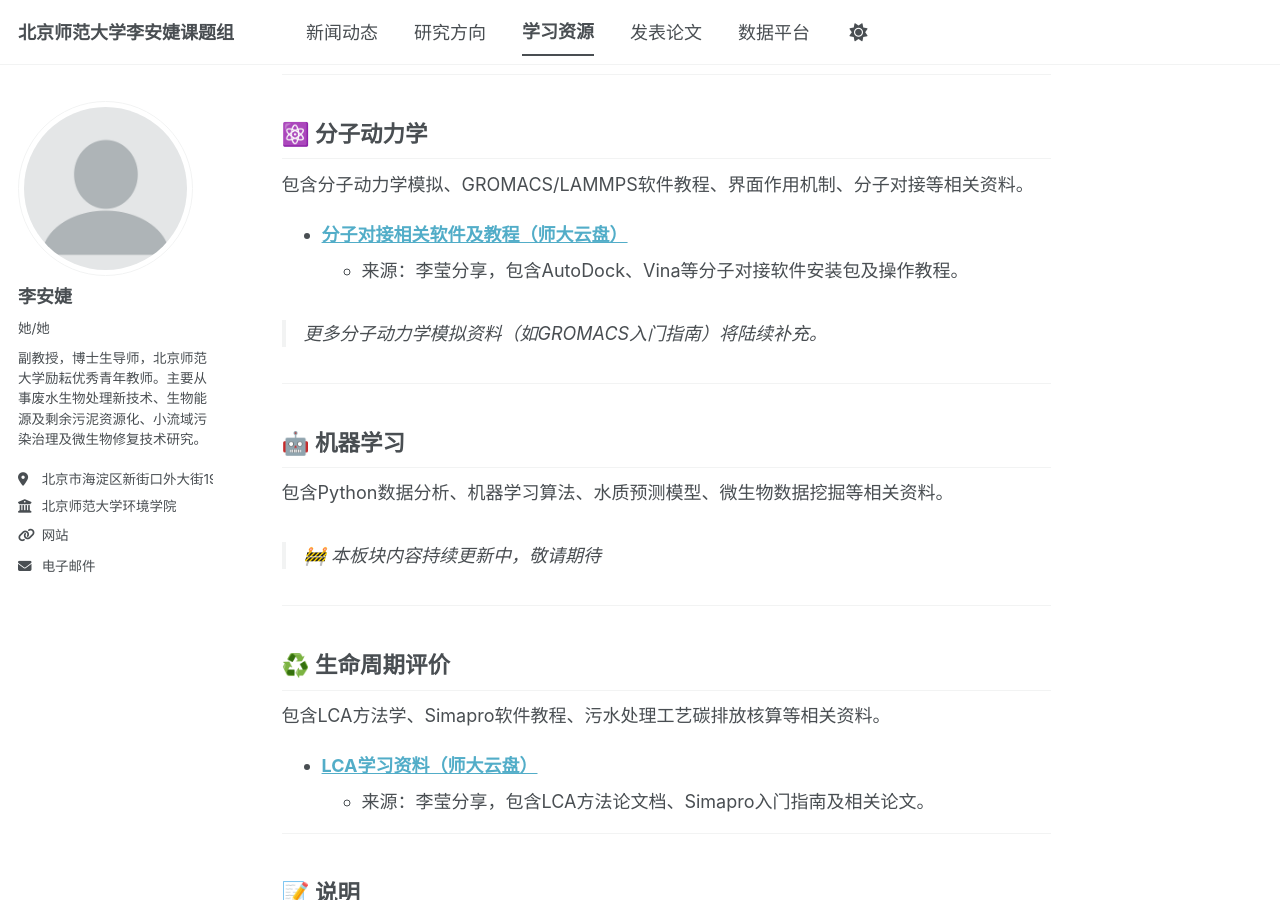
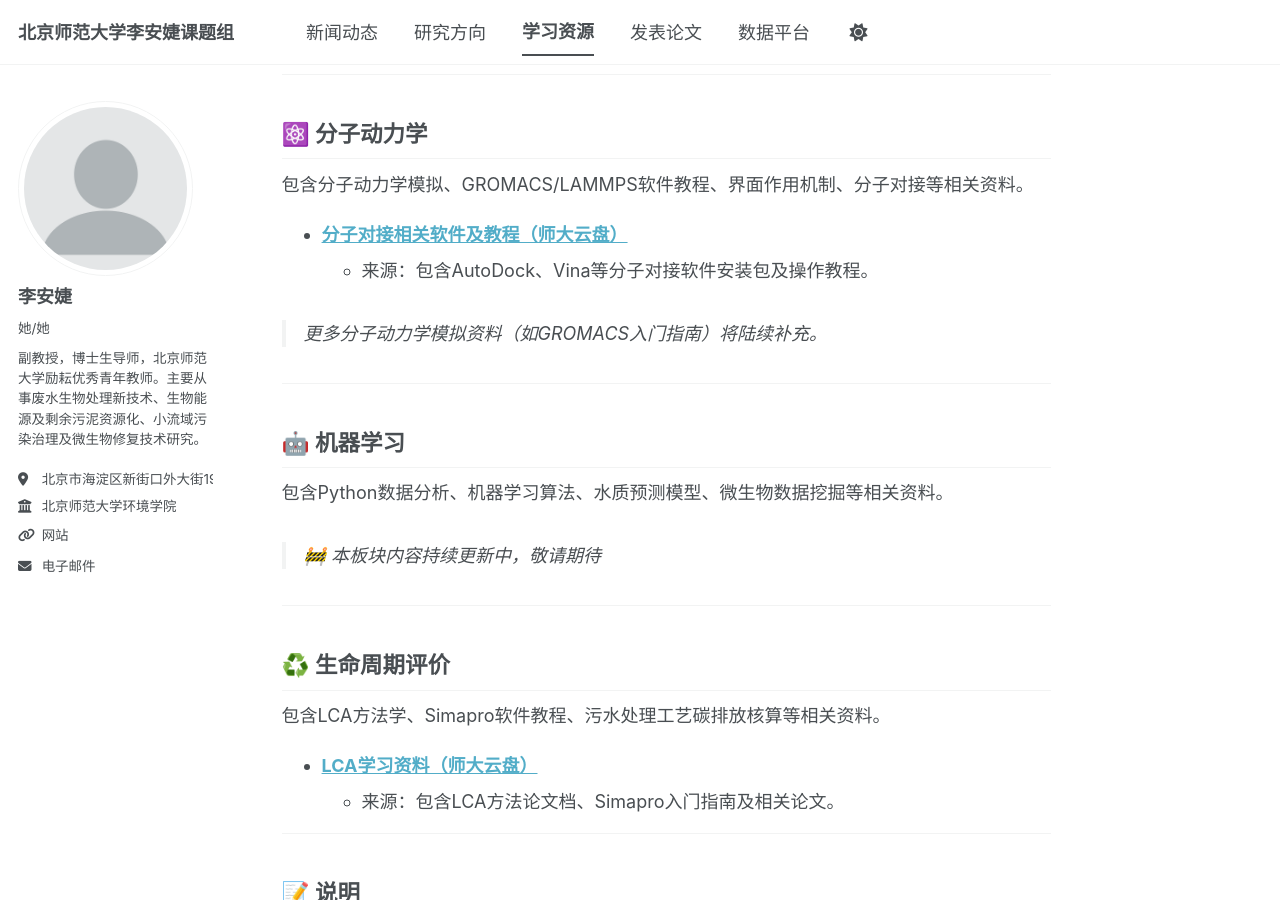
Before and after one commit to zhangwenqi111/zhangwenqi111.github.io, a Jekyll site: the page built from _pages/resources.md, in a window 1280 px wide and 900 px high, scrolled down 1368 px. Built offline with Jekyll 4.4.1, drawn with Linux system fonts in a browser that asks for light colours; a script bundle is joined from its source files by our own code; library files that are not in the unit come from our copies.

Commit message:
Update resources.md

```diff
--- a/_pages/resources.md
+++ b/_pages/resources.md
@@ -49,7 +49,7 @@ classes: wide
 包含分子动力学模拟、GROMACS/LAMMPS软件教程、界面作用机制、分子对接等相关资料。
 
 - **[分子对接相关软件及教程（师大云盘）](https://pan.bnu.edu.cn/l/V1IfPP)**
-  - 来源：李莹分享，包含AutoDock、Vina等分子对接软件安装包及操作教程。
+  - 来源：包含AutoDock、Vina等分子对接软件安装包及操作教程。
 
 > 更多分子动力学模拟资料（如GROMACS入门指南）将陆续补充。
 
@@ -66,7 +66,7 @@ classes: wide
 包含LCA方法学、Simapro软件教程、污水处理工艺碳排放核算等相关资料。
 
 - **[LCA学习资料（师大云盘）](https://pan.bnu.edu.cn/l/U195hm)**
-  - 来源：李莹分享，包含LCA方法论文档、Simapro入门指南及相关论文。
+  - 来源：包含LCA方法论文档、Simapro入门指南及相关论文。
 
 ---
 
```
